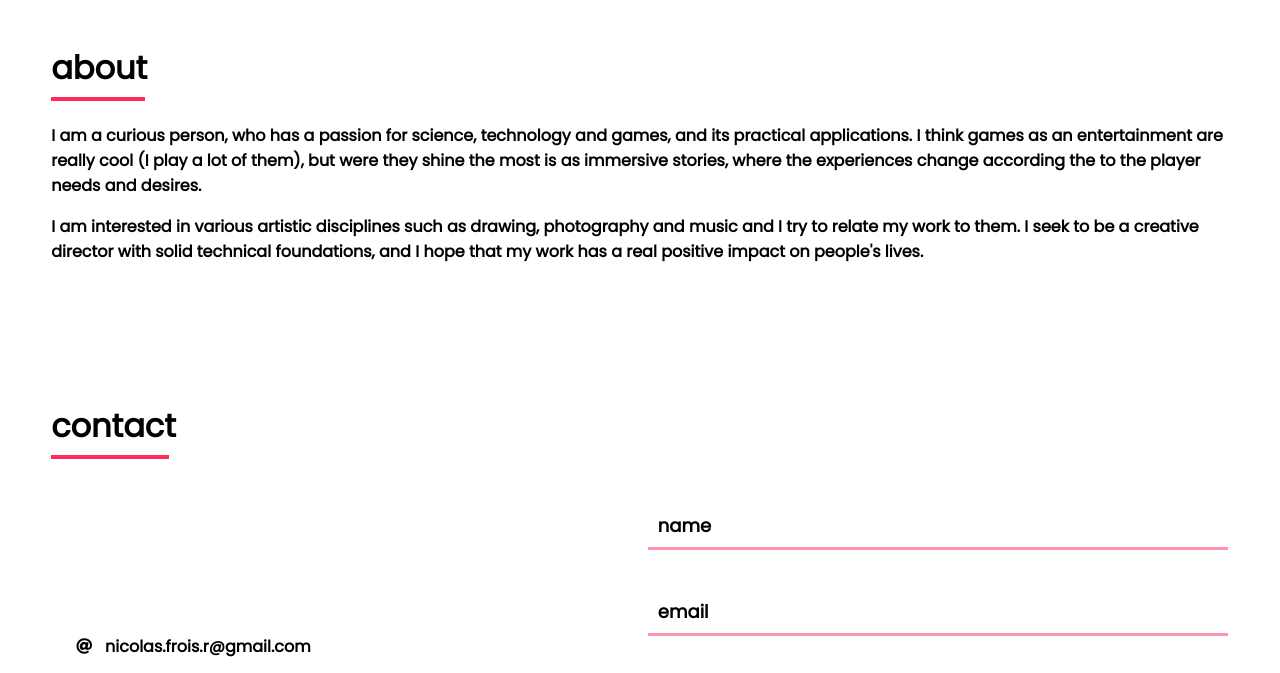
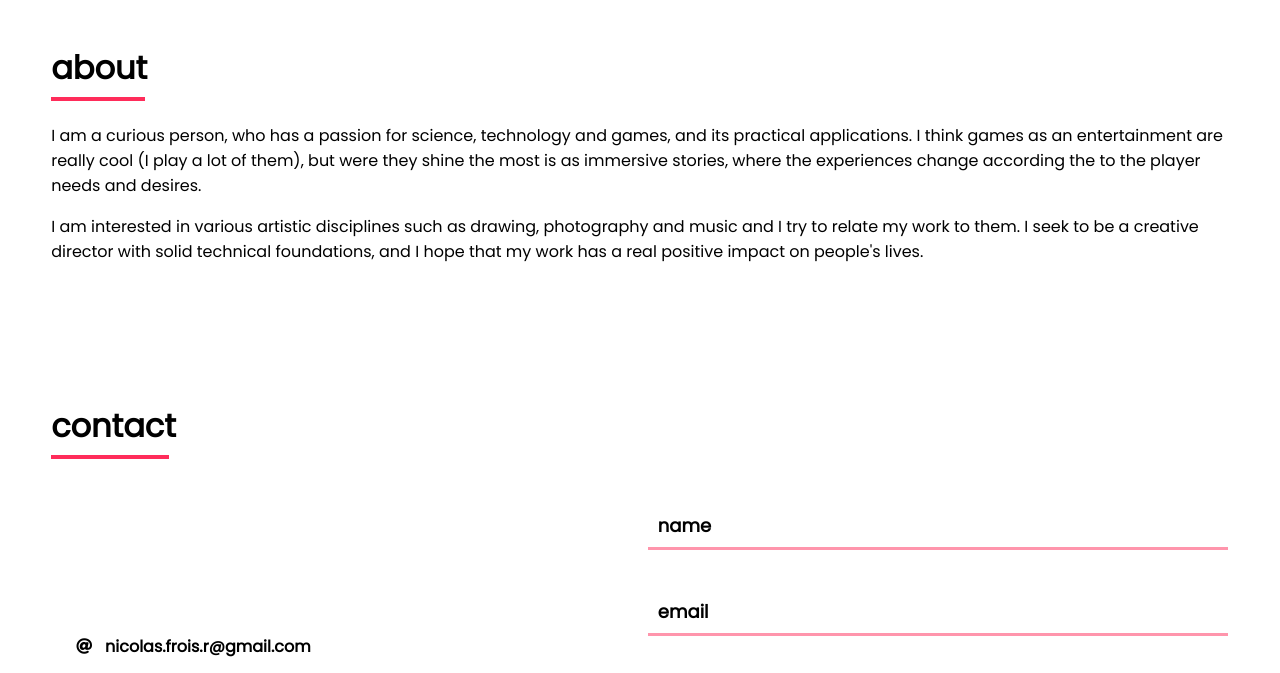
Before and after one commit to NicoFroisR/NicoFroisR.github.io, a plain HTML site: page index.html in a window 1280 px wide. Shown: the part 1960-2633 px from the top of the page. Drawn offline with nearby package versions, Linux system fonts and the light colour scheme.

Commit message:
normal weight paragraphs

```diff
--- a/index.css
+++ b/index.css
@@ -44,6 +44,9 @@ header {
 }
 header table {
     width:100%;
+}
+p{
+    font-weight:normal;
 }
 #logo {
     width:20%;
```
